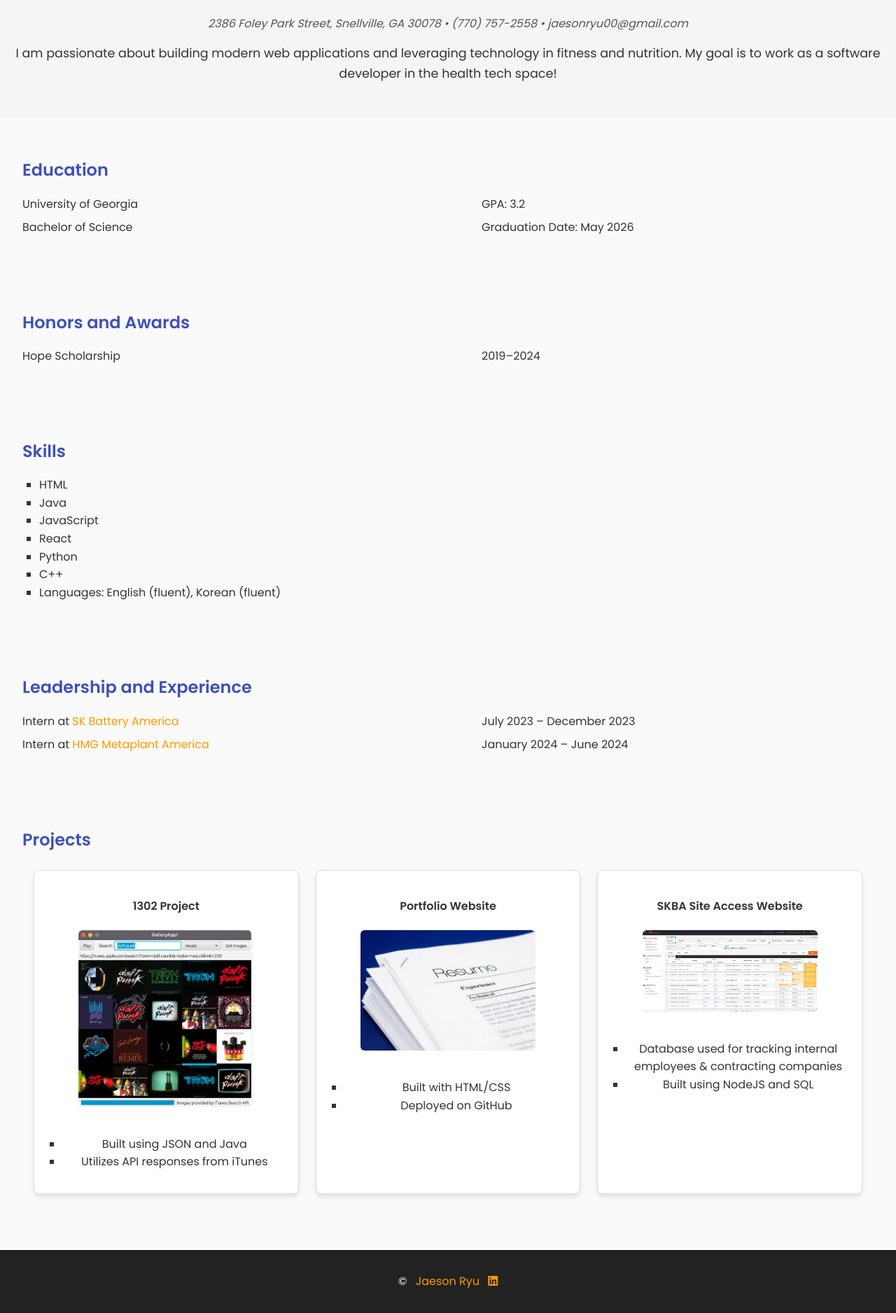
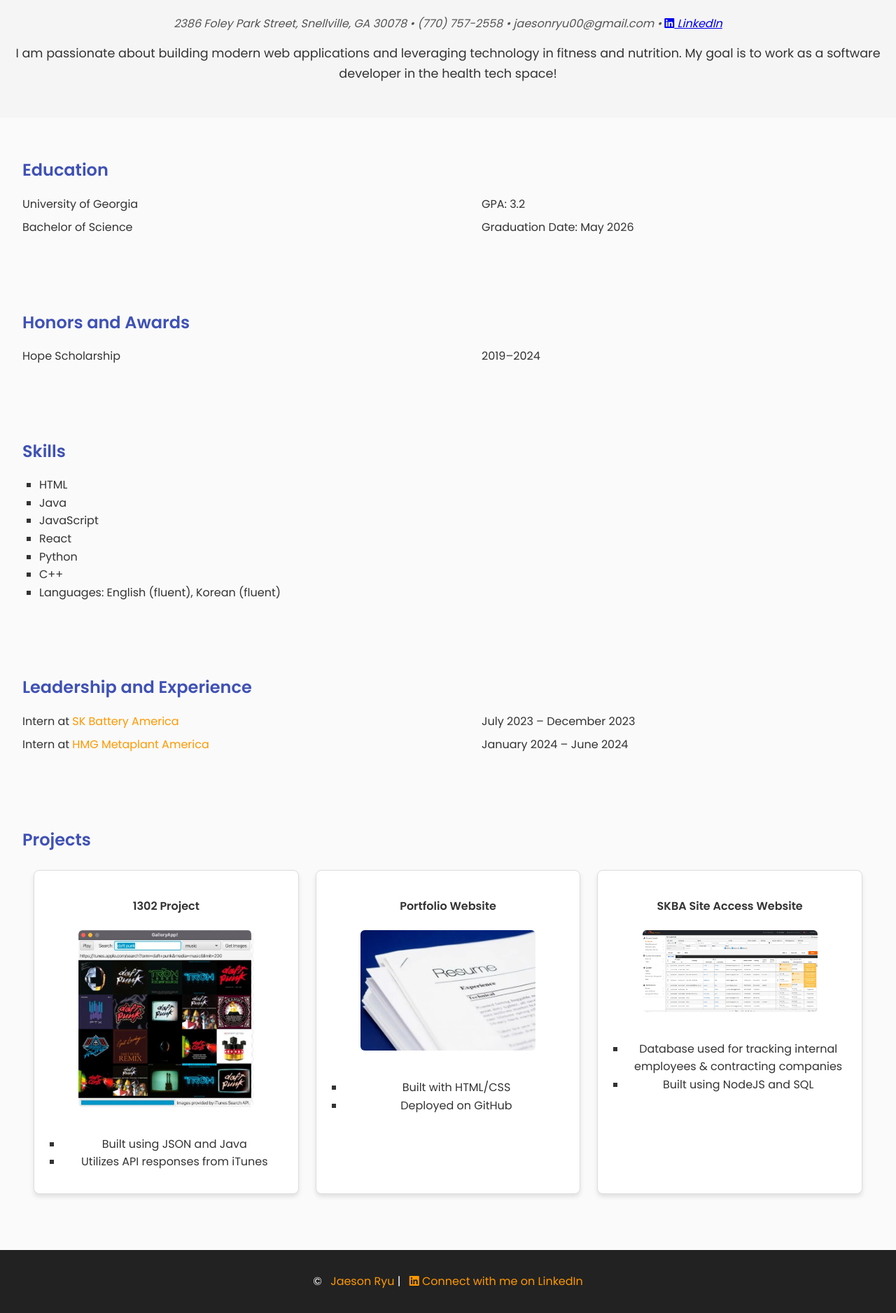
Before and after one commit to jryu0519/css-cv.github.io, a website: page index.html in a window 1280 px wide. Shown: the part 433-2309 px from the top of the page at 70% size. Drawn offline with Linux system fonts and the light colour scheme.

Commit message:
Added link to LinkedIn

```diff
--- a/index.html
+++ b/index.html
@@ -25,7 +25,10 @@
     <p class="address">
         2386 Foley Park Street, Snellville, GA 30078 &bull;
         (770) 757-2558 &bull;
-        jaesonryu00@gmail.com
+        jaesonryu00@gmail.com &bull;
+        <a href="https://www.linkedin.com/in/jaeson-ryu-359251251/" target="_blank" rel="noopener noreferrer">
+          <i class="fab fa-linkedin"></i> LinkedIn
+        </a>
     </p>
     <p class="tagline">
         I am passionate about building modern web applications and leveraging technology
@@ -116,9 +119,11 @@
   <!-- Footer -->
   <footer>
     <p>
-      &copy; <a href="contact.html">Jaeson Ryu</a>
-      <a href="https://www.linkedin.com/in/jaeson-ryu-359251251/" target="_blank">
-        <i class="fab fa-linkedin"></i>
+      &copy; <a href="contact.html">Jaeson Ryu</a> |
+      <a href="https://www.linkedin.com/in/jaeson-ryu-359251251/"
+         target="_blank"
+         rel="noopener noreferrer">
+        <i class="fab fa-linkedin"></i> Connect with me on LinkedIn
       </a>
     </p>
   </footer>
```
